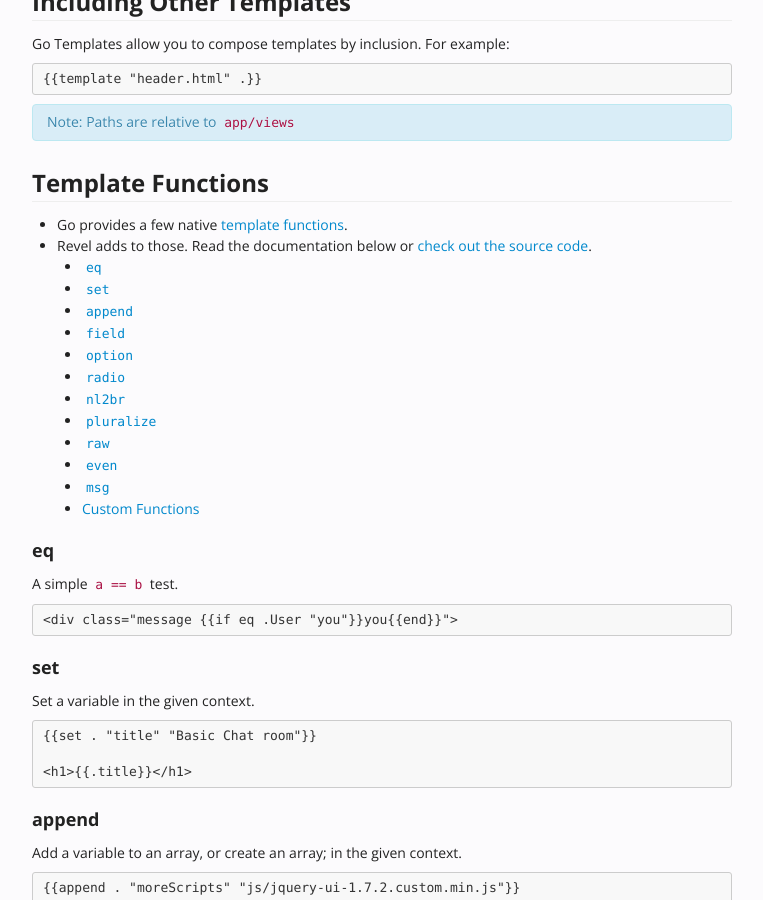
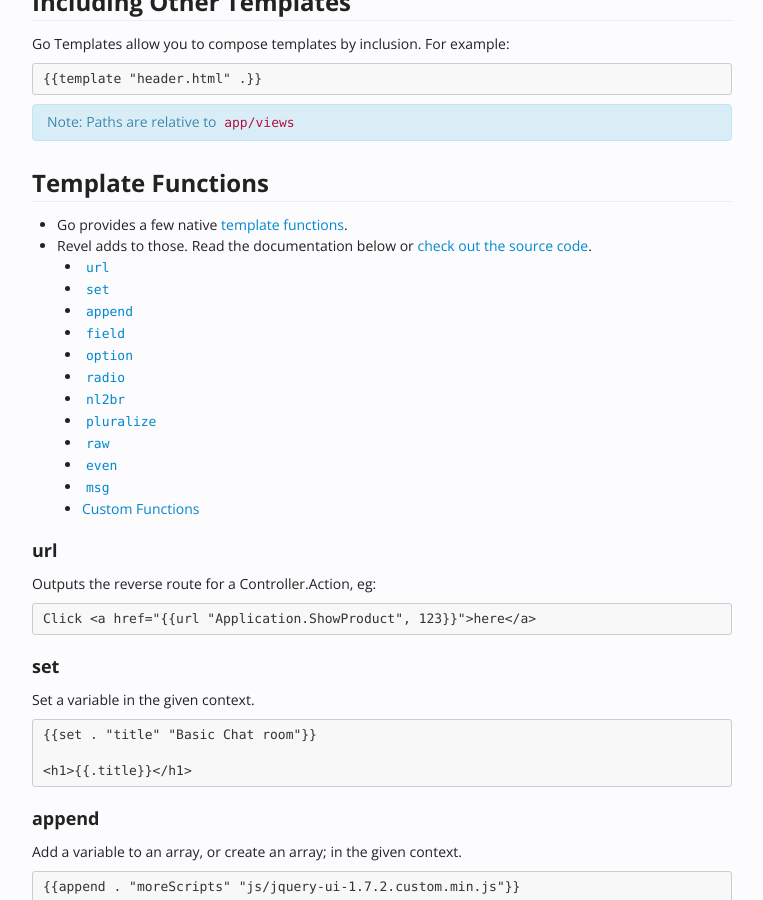
Before and after one commit to revel/revel.github.io, a Jekyll site: the page built from manual/templates.md, in a window 1280 px wide and 900 px high, scrolled down 573 px. Shown: the whole window, without its empty margins (298-1061 px from the left). Built offline with Jekyll 4.4.1, drawn with Linux system fonts in a browser that asks for light colours.

Commit message:
Fix bug #39

```diff
--- a/_layouts/manual.html
+++ b/_layouts/manual.html
@@ -115,7 +115,7 @@ nav:
         <div class="span9">
           <div class="page-header">
             <h1>{{ page.title }}</h1>
-            <a href="https://github.com/revel/revel.github.io/edit/master/{{ page.path }}" class="improve-page btn btn-info" target="_blank">Improve this page</a>
+            <a href="https://github.com/revel/revel.github.io/edit/develop/{{ page.path }}" class="improve-page btn btn-info" target="_blank">Improve this page</a>
           </div>
           {{ content }}
         </div>
--- a/manual/templates.md
+++ b/manual/templates.md
@@ -45,7 +45,7 @@ Go Templates allow you to compose templates by inclusion.  For example:
 
 - Go provides a few native [template functions](http://www.golang.org/pkg/text/template/#Functions).
 - Revel adds to those. Read the documentation below or [check out the source code](../docs/godoc/template.html#pkg-variables).
-  - [`eq`](#eq)
+  - [`url`](#url)
   - [`set`](#set)
   - [`append`](#append)
   - [`field`](#field)
@@ -58,15 +58,15 @@ Go Templates allow you to compose templates by inclusion.  For example:
   - [`msg`](#msg)
   - [Custom Functions](#CustomFunctions)
 
-<a name="eq"></a>
+<a name="url"></a>
 
-### eq
+### url
 
-A simple `a == b` test.
+Outputs the reverse route for a Controller.Action, eg:
 
 {% raw %}
 
-	<div class="message {{if eq .User "you"}}you{{end}}">
+	Click <a href="{{url "Application.ShowProduct", 123}}">here</a>
 
 {% endraw %}
 
```
